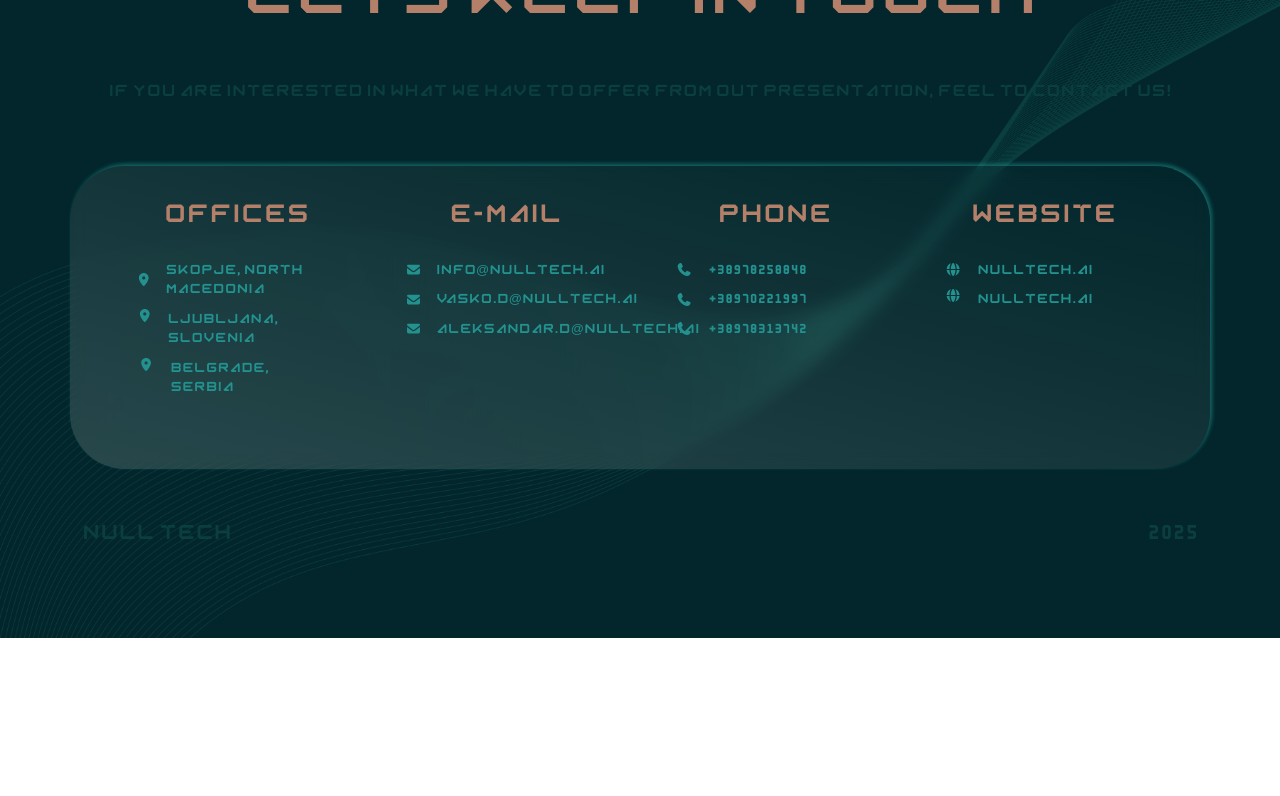
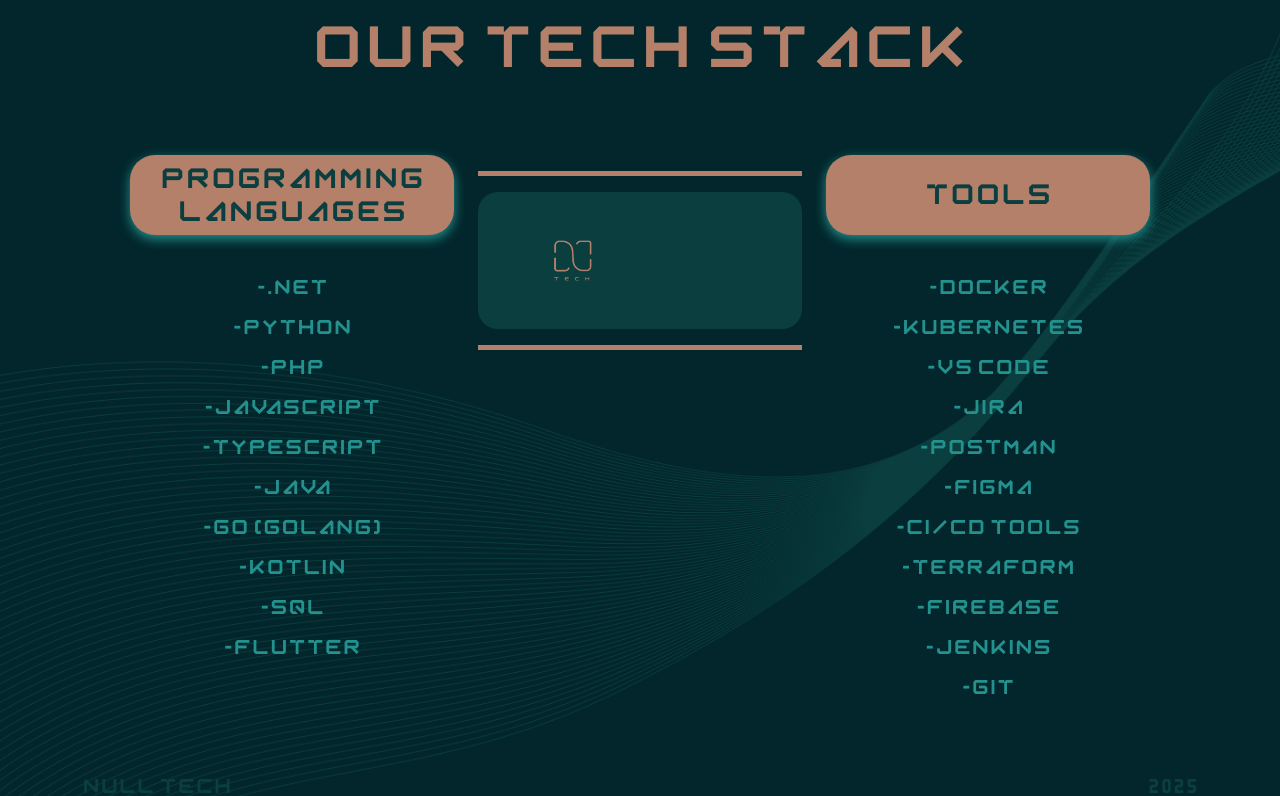
Before and after one commit to HristijanRalis/nulltech, a React (Vite) app in the folder nulltech/: page /aboutUs in a window 1280 px wide. Shown: the part 2680-3476 px from the top of the page. Before the commit the page ends 3318 px from the top, so only its background shows below. Built offline with nearby package versions, Linux system fonts and the light colour scheme.

Commit message:
Done with OurStack

```diff
--- a/nulltech/src/App.css
+++ b/nulltech/src/App.css
@@ -5,6 +5,19 @@
 }
 #root {
   max-width: 100%;
+}
+
+.stackHeader {
+  background-color: #b4806a;
+  box-shadow: rgba(35, 146, 143) 0px 4px 12px;
+  border-radius: 25px;
+  color: #0b3e3f;
+  padding: 20px;
+  margin-bottom: 2rem;
+  height: 80px;
+  display: flex;
+  align-items: center;
+  justify-content: center;
 }
 .Navbar {
   position: fixed;
@@ -214,6 +227,13 @@
 /* ====== SERVICES ====== */
 .Services {
   width: 100%;
+  display: block;
+  overflow: visible;
+  background: none;
+  height: auto;
+}
+.OurServices {
+  width: 100%;
   height: 100vh;
   background: url("/images/mainBackground.png") no-repeat bottom center/cover;
   display: flex;
@@ -221,7 +241,62 @@
   align-items: center;
   overflow: hidden;
 }
+.OurStacks {
+  width: 100%;
+  min-height: 100vh;
+  background: url("/images/mainBackground.png") no-repeat bottom center/cover;
+  display: flex;
+  justify-content: center;
+  align-items: flex-start;
+  overflow: visible;
+  padding-top: 5rem;
+  padding-bottom: 5rem;
+}
 
+.ourStackContent {
+  display: flex;
+  flex-direction: column;
+  align-items: center;
+  border-radius: 20px;
+  padding: 3rem;
+
+  width: 100%;
+  text-align: center;
+}
+
+.ourStackList {
+  list-style-type: "-";
+  text-align: center;
+  color: #23928f;
+  line-height: 2;
+  font-size: 20px;
+  list-style-position: inside;
+  padding-left: 0;
+  width: 100%;
+}
+.col-12.col-md-4.d-flex {
+  flex-direction: column;
+}
+
+.ourLogo {
+  background-color: #0b3e3f;
+  border-radius: 20px;
+  padding: 2rem;
+}
+
+.ourLogo img {
+  width: 50%;
+  max-width: 400px;
+  height: auto;
+  object-fit: contain;
+  display: block;
+}
+.horizontalLine {
+  width: 100%;
+  height: 5px;
+  background-color: #b4806a;
+  margin: 1rem 0;
+}
 /* ====== CONTACT ====== */
 
 .Contact {
@@ -266,4 +341,15 @@
   .hamburgerIcon {
     display: block;
   }
+  .ourLogo img {
+    width: 180px;
+  }
+
+  .ourStackContent {
+    padding: 2rem 1rem;
+  }
+
+  .ourStackContent .TITLE {
+    font-size: 1.8rem;
+  }
 }
--- /dev/null
+++ b/nulltech/src/components/OurServices.tsx
@@ -0,0 +1,16 @@
+import React from "react";
+import { Check } from "./Check";
+
+export const OurServices = () => {
+  return (
+    <div className="OurServices py-5">
+      <div className="container">
+        <Check />
+        <div className="ourServiceContent">
+
+        </div>
+        <Check />
+      </div>
+    </div>
+  );
+};
--- /dev/null
+++ b/nulltech/src/components/OurStack2.tsx
@@ -0,0 +1,18 @@
+import React from "react";
+import { Check } from "./Check";
+
+export const OurStack2 = () => {
+  return (
+    <div className="OurStack2 py-5">
+      <div className="container">
+        <Check />
+        <div className="ourStack2Content">
+          <div className="row text-center justify-content-center ">
+            <h2 className="TITLE">our tech stack</h2>
+          </div>
+        </div>
+        <Check />
+      </div>
+    </div>
+  );
+};
--- /dev/null
+++ b/nulltech/src/components/OurStacks.tsx
@@ -0,0 +1,68 @@
+import { Check } from "./Check";
+import { StackContainer } from "./stackContainer";
+
+export const OurStacks = () => {
+  return (
+    <div className="OurStacks">
+      <div className="container">
+        <Check />
+
+        <div className="ourStackContent py-5">
+          <div className="row text-center justify-content-center mb-4">
+            <h2 className="TITLE">our tech stack</h2>
+          </div>
+
+          <div className="row align-items-start g-4">
+            {/* Left column */}
+            <div className="col-12 col-md-4 d-flex">
+              <StackContainer name="Programming languages" />
+              <ul className="ourStackList">
+                <li className="ourStackItem">.NET</li>
+                <li className="ourStackItem">Python</li>
+                <li className="ourStackItem">PHP</li>
+                <li className="ourStackItem">JavaScript</li>
+                <li className="ourStackItem">TypeScript</li>
+                <li className="ourStackItem">Java</li>
+                <li className="ourStackItem">Go (Golang)</li>
+                <li className="ourStackItem">Kotlin</li>
+                <li className="ourStackItem">SQL</li>
+                <li className="ourStackItem">Flutter</li>
+              </ul>
+            </div>
+
+            {/* Middle column */}
+            <div className="col-12 col-md-4 d-flex justify-content-center">
+              <div className="ourLogoWrapper ">
+                <div className="horizontalLine"></div>
+                <div className="ourLogo">
+                  <img src="/nullTech.png" alt="NullTech Logo" />
+                </div>
+                <div className="horizontalLine"></div>
+              </div>
+            </div>
+
+            {/* Right column */}
+            <div className="col-12 col-md-4 d-flex">
+              <StackContainer name="Tools" />
+              <ul className="ourStackList">
+                <li className="ourStackItem">Docker</li>
+                <li className="ourStackItem">Kubernetes</li>
+                <li className="ourStackItem">VS Code</li>
+                <li className="ourStackItem">Jira</li>
+                <li className="ourStackItem">Postman</li>
+                <li className="ourStackItem">Figma</li>
+                <li className="ourStackItem">CI/CD Tools</li>
+                <li className="ourStackItem">Terraform</li>
+                <li className="ourStackItem">Firebase</li>
+                <li className="ourStackItem">Jenkins</li>
+                <li className="ourStackItem">Git</li>
+              </ul>
+            </div>
+          </div>
+        </div>
+
+        <Check />
+      </div>
+    </div>
+  );
+};
--- a/nulltech/src/components/stackContainer.tsx
+++ b/nulltech/src/components/stackContainer.tsx
@@ -4,7 +4,7 @@
   name: string;
 };
 
-export const stackContainer = ({ name }: stackContainerProps) => {
+export const StackContainer = ({ name }: stackContainerProps) => {
   return (
     <div className="stackContainer">
       <h3 className="stackHeader">{name}</h3>
--- a/nulltech/src/pages/Services/Services.tsx
+++ b/nulltech/src/pages/Services/Services.tsx
@@ -1,9 +1,14 @@
 import React from "react";
+import { OurServices } from "../../components/OurServices";
+import { OurStacks } from "../../components/OurStacks";
+import { OurStack2 } from "../../components/OurStack2";
 
 export const Services = () => {
-  return <div className="Services">
-    <div className="container">
-
+  return (
+    <div className="Services  ">
+      <OurServices />
+      <OurStacks />
+      <OurStack2 />
     </div>
-  </div>;
+  );
 };
```
